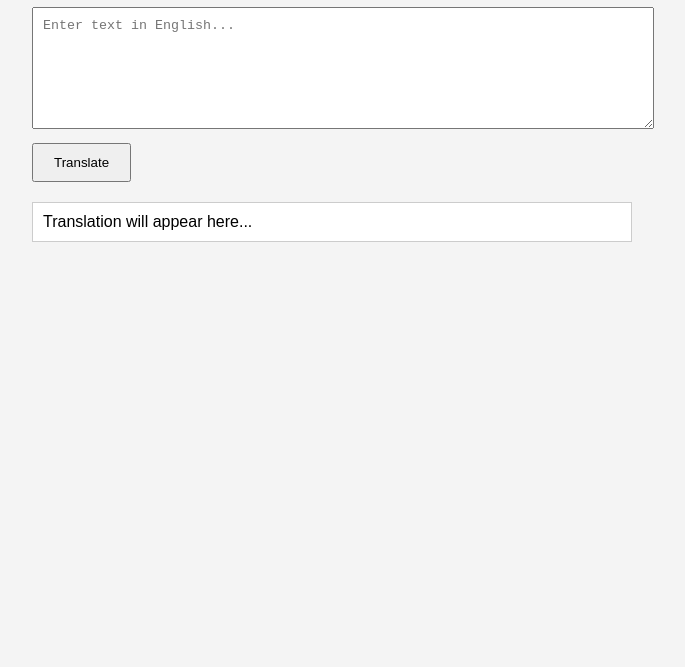
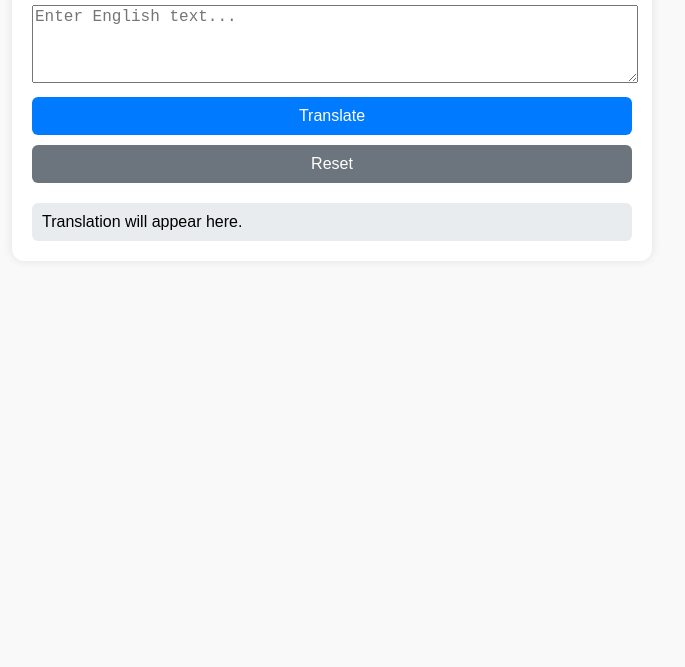
Before and after one commit to ashwinvinayan13/TEXT-TRANSLATOR-, a plain HTML site: page static/index.html in a window 1280 px wide. Shown: the part 133-800 px from the top of the page, without its empty margins (308-993 px from the left). Drawn offline with Linux system fonts and the light colour scheme.

Commit message:
Polished UI

```diff
--- a/static/index.html
+++ b/static/index.html
@@ -3,58 +3,87 @@
 <head>
   <meta charset="UTF-8">
   <title>Text Translator</title>
+  <meta name="viewport" content="width=device-width, initial-scale=1.0">
   <style>
     body {
       font-family: Arial, sans-serif;
+      margin: 40px;
+      background: #f9f9f9;
+    }
+    .container {
       max-width: 600px;
-      margin: 40px auto;
+      margin: auto;
+      background: #fff;
       padding: 20px;
-      background: #f4f4f4;
-      border-radius: 8px;
+      border-radius: 12px;
+      box-shadow: 0 0 10px rgba(0,0,0,0.1);
     }
-    textarea {
+    textarea, button {
       width: 100%;
-      height: 100px;
-      padding: 10px;
+      margin-top: 10px;
+      font-size: 16px;
     }
     button {
-      margin-top: 10px;
-      padding: 10px 20px;
+      padding: 10px;
+      border: none;
+      border-radius: 6px;
+      cursor: pointer;
+    }
+    .translate-btn {
+      background-color: #007BFF;
+      color: white;
+    }
+    .reset-btn {
+      background-color: #6c757d;
+      color: white;
     }
     .output {
       margin-top: 20px;
+      background: #e9ecef;
       padding: 10px;
-      background: #fff;
-      border: 1px solid #ccc;
+      border-radius: 6px;
+      white-space: pre-wrap;
     }
   </style>
 </head>
 <body>
-
-  <h1>English to Malayalam Translator</h1>
-
-  <textarea id="inputText" placeholder="Enter text in English..."></textarea>
-  <br>
-  <button onclick="translateText()">Translate</button>
-
-  <div class="output" id="outputText">Translation will appear here...</div>
+  <div class="container">
+    <h2>English ➜ Malayalam Translator</h2>
+    <textarea id="inputText" rows="4" placeholder="Enter English text..."></textarea>
+    <button class="translate-btn" onclick="translateText()">Translate</button>
+    <button class="reset-btn" onclick="resetFields()">Reset</button>
+    <div class="output" id="outputText">Translation will appear here.</div>
+  </div>
 
   <script>
     async function translateText() {
-      const text = document.getElementById("inputText").value;
+      const text = document.getElementById("inputText").value.trim();
+      const output = document.getElementById("outputText");
 
+      if (!text) {
+        output.innerText = "Please enter text to translate.";
+        return;
+      }
+
+      try {
         const response = await fetch("/translate", {
           method: "POST",
           headers: {
             "Content-Type": "application/json"
           },
-        body: JSON.stringify({ text: text })
+          body: JSON.stringify({ text })
         });
+        const result = await response.json();
+        output.innerText = result.translation;
+      } catch (err) {
+        output.innerText = "Error translating text.";
+      }
+    }
 
-      const data = await response.json();
-      document.getElementById("outputText").innerText = data.translation;
+    function resetFields() {
+      document.getElementById("inputText").value = "";
+      document.getElementById("outputText").innerText = "Translation will appear here.";
     }
   </script>
-
 </body>
 </html>
```
Also changed, not shown: 1 other file. Lines whose indentation alone changed are shown as unchanged.
